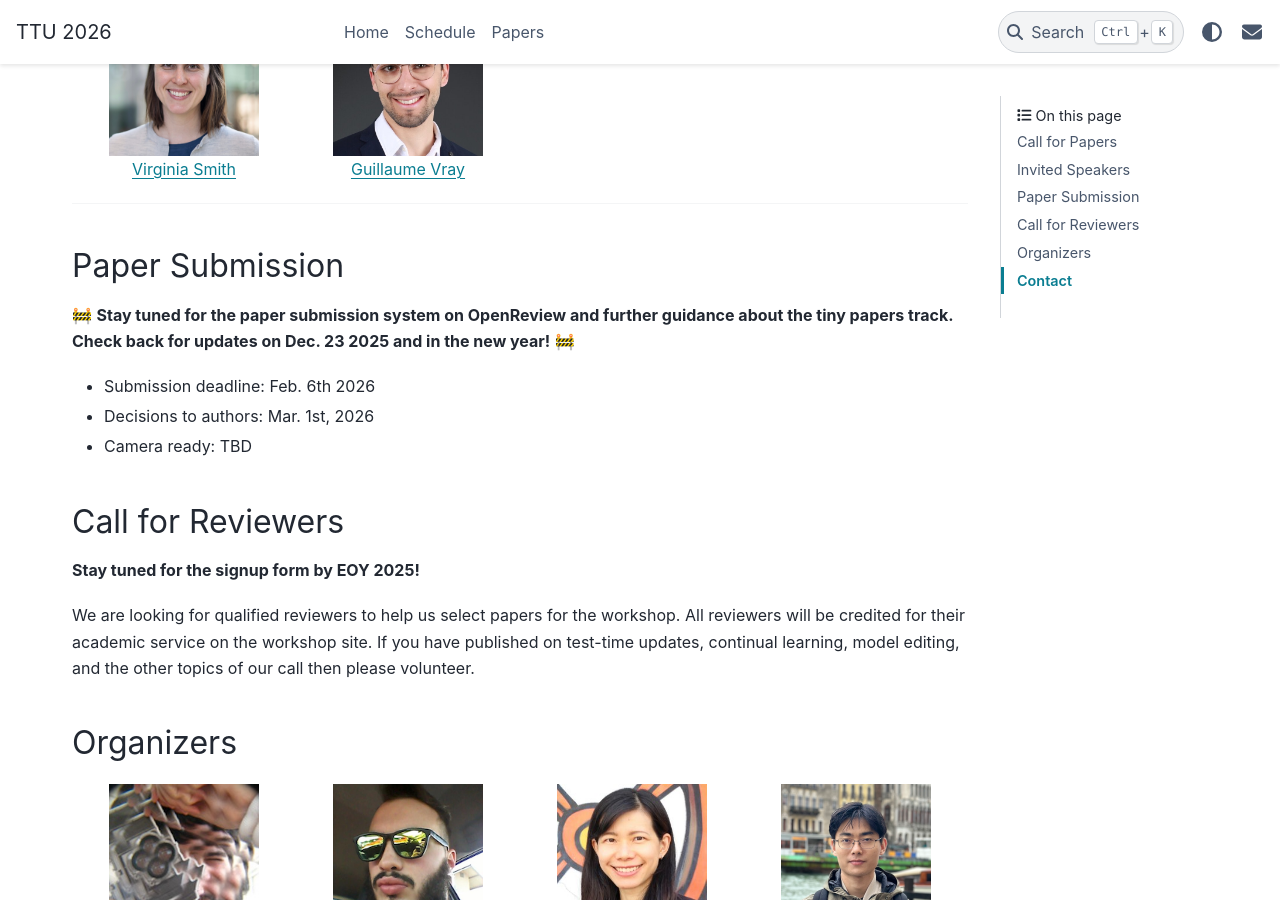
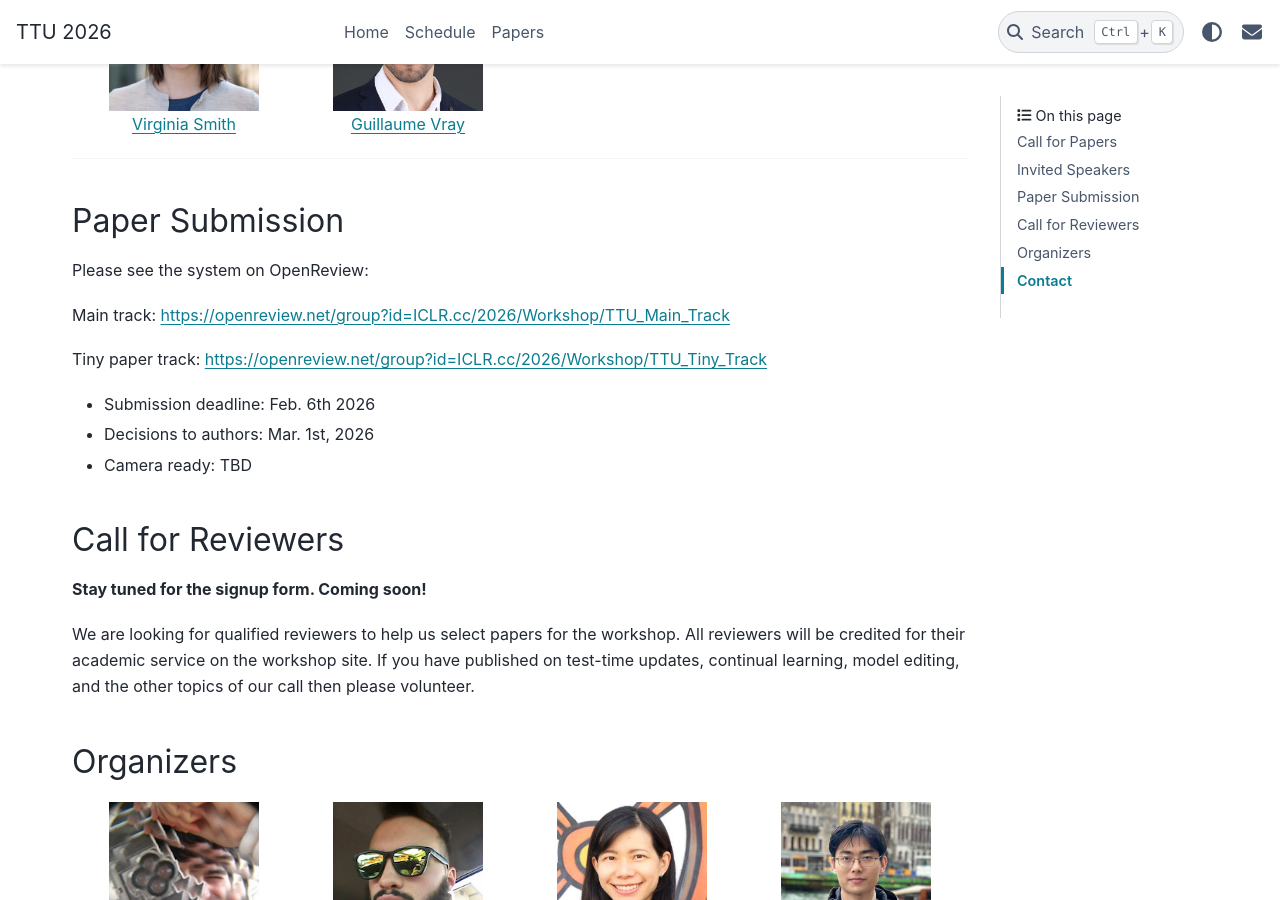
Before and after one commit to ttu-iclr2026/ttu-iclr2026.github.io, a Sphinx documentation site: the page built from docs/source/index.rst, in a window 1280 px wide and 900 px high, scrolled down 1695 px. Built offline with Sphinx 7.4.7 and the PyData theme 0.15.4, drawn with Linux system fonts in a browser that asks for light colours; the version number could not be read and is left out; some of the changed text lies outside the part shown.

Commit message:
add openreview link

```diff
--- a/docs/source/index.rst
+++ b/docs/source/index.rst
@@ -7,7 +7,7 @@
 
 Our third workshop on test-time updates will be held at ICLR 2026 in Rio de Janeiro!
 
-🚧 **The workshop site is still under construction. Check back for updates on Dec. 23 2025 and in the new year!** 🚧
+.. 🚧 **The workshop site is still under construction. Check back for updates on Dec. 23 2025 and in the new year!** 🚧
 
 **When and Where.** The workshop will be held on Apr. 26 or 27, to be determined by ICLR 2026, in Rio de Janeiro.
 
@@ -48,7 +48,14 @@ Invited Speakers
 Paper Submission
 -----------------------
 
-🚧 **Stay tuned for the paper submission system on OpenReview and further guidance about the tiny papers track. Check back for updates on Dec. 23 2025 and in the new year!** 🚧
+.. 🚧 **Stay tuned for the paper submission system on OpenReview and further guidance about the tiny papers track. Check back for updates on Dec. 23 2025 and in the new year!** 🚧
+
+Please see the system on OpenReview:
+
+Main track: https://openreview.net/group?id=ICLR.cc/2026/Workshop/TTU_Main_Track
+
+Tiny paper track: https://openreview.net/group?id=ICLR.cc/2026/Workshop/TTU_Tiny_Track
+
 
 - Submission deadline: Feb. 6th 2026
 - Decisions to authors: Mar. 1st, 2026
@@ -57,7 +64,7 @@ Paper Submission
 Call for Reviewers
 ------------------
 
-**Stay tuned for the signup form by EOY 2025!**
+**Stay tuned for the signup form. Coming soon!**
 
 We are looking for qualified reviewers to help us select papers for the workshop.
 All reviewers will be credited for their academic service on the workshop site.
```
